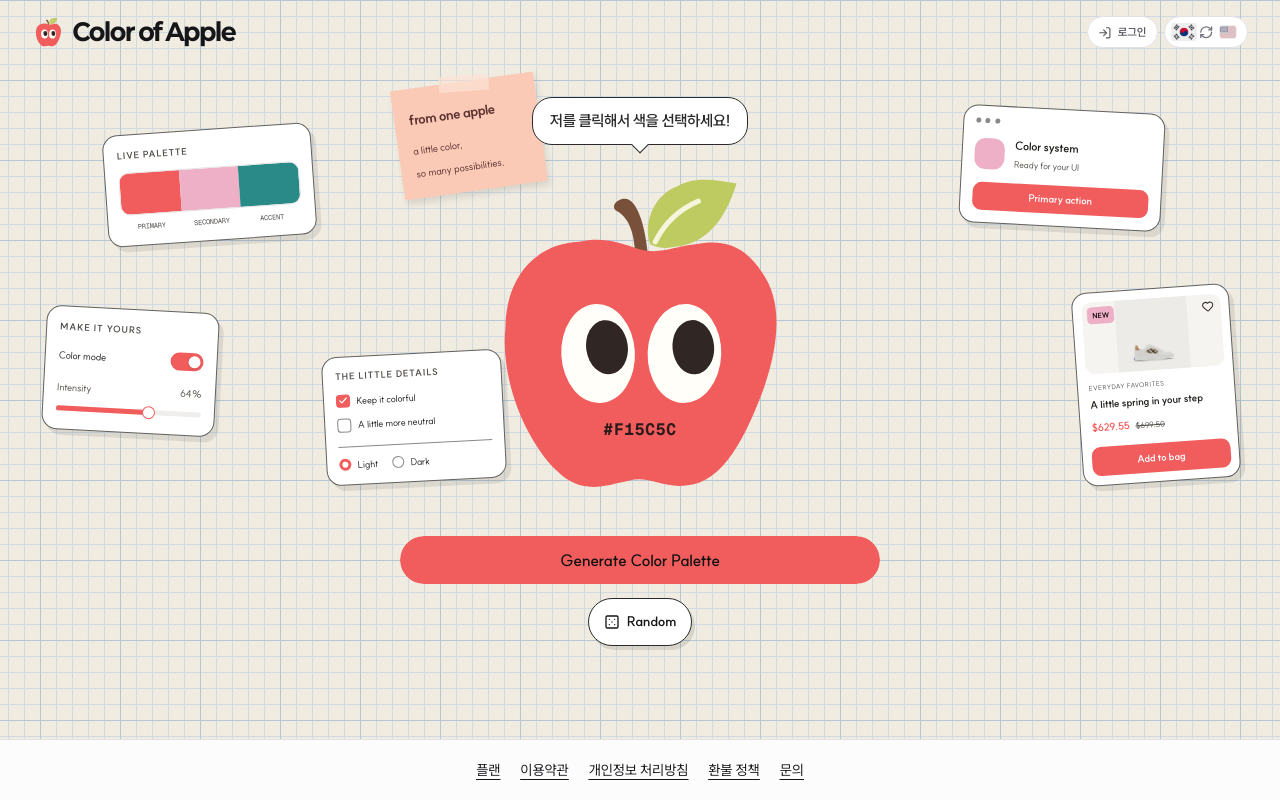
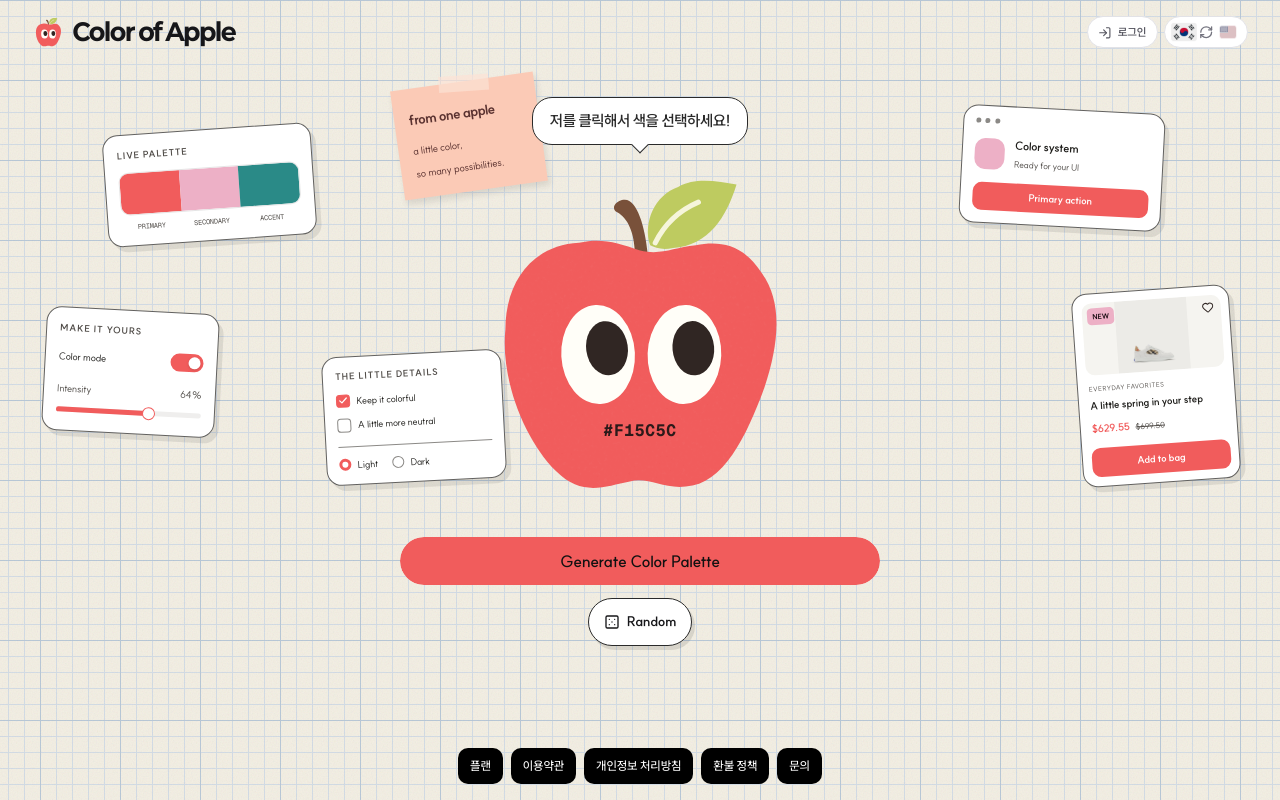
Before and after one commit to junefiv/color-of-apple, a Next.js app: page / in a window 1280 px wide. Built offline with nearby package versions, Linux system fonts and the light colour scheme; no server answers.

Commit message:
Use dark footer buttons on home page

```diff
--- a/src/components/brand/site-footer.tsx
+++ b/src/components/brand/site-footer.tsx
@@ -3,15 +3,17 @@
 import Link from "next/link";
 import { useMatchuStore } from "@/lib/store";
 
-export function SiteFooter() {
+export function SiteFooter({ variant = "document" }: { variant?: "document" | "home" }) {
   const isKo = useMatchuStore(state => state.locale) === "ko";
-  return <footer className="shrink-0 border-t bg-background px-4 py-5 text-sm text-foreground">
-    <nav className="flex flex-wrap items-center justify-center gap-x-5 gap-y-3 underline underline-offset-4" aria-label={isKo ? "서비스 정보" : "Service information"}>
-      <Link href="/pricing">{isKo ? "플랜" : "Plans"}</Link>
-      <Link href="/terms">{isKo ? "이용약관" : "Terms"}</Link>
-      <Link href="/privacy">{isKo ? "개인정보 처리방침" : "Privacy"}</Link>
-      <Link href="/refund-policy">{isKo ? "환불 정책" : "Refunds"}</Link>
-      <a href="mailto:dasawafa@gmail.com">{isKo ? "문의" : "Contact"}</a>
+  const isHome = variant === "home";
+  const linkClass = isHome ? "inline-flex min-h-9 items-center justify-center rounded-lg bg-black px-3 py-2 text-xs font-medium text-white transition-colors hover:bg-neutral-800 focus-visible:outline-2 focus-visible:outline-offset-2 focus-visible:outline-black" : "underline underline-offset-4";
+  return <footer className={isHome ? "shrink-0 px-4 pb-4 pt-2" : "shrink-0 border-t bg-background px-4 py-5 text-sm text-foreground"}>
+    <nav className={`flex flex-wrap items-center justify-center ${isHome ? "gap-2" : "gap-x-5 gap-y-3"}`} aria-label={isKo ? "서비스 정보" : "Service information"}>
+      <Link className={linkClass} href="/pricing">{isKo ? "플랜" : "Plans"}</Link>
+      <Link className={linkClass} href="/terms">{isKo ? "이용약관" : "Terms"}</Link>
+      <Link className={linkClass} href="/privacy">{isKo ? "개인정보 처리방침" : "Privacy"}</Link>
+      <Link className={linkClass} href="/refund-policy">{isKo ? "환불 정책" : "Refunds"}</Link>
+      <a className={linkClass} href="mailto:dasawafa@gmail.com">{isKo ? "문의" : "Contact"}</a>
     </nav>
   </footer>;
 }
--- a/src/components/landing/home-client.tsx
+++ b/src/components/landing/home-client.tsx
@@ -11,7 +11,7 @@ export default function HomeClient() {
       <main className="min-h-0 flex-1">
         <Hero />
       </main>
-      <SiteFooter />
+      <SiteFooter variant="home" />
     </div>
   );
 }
```
